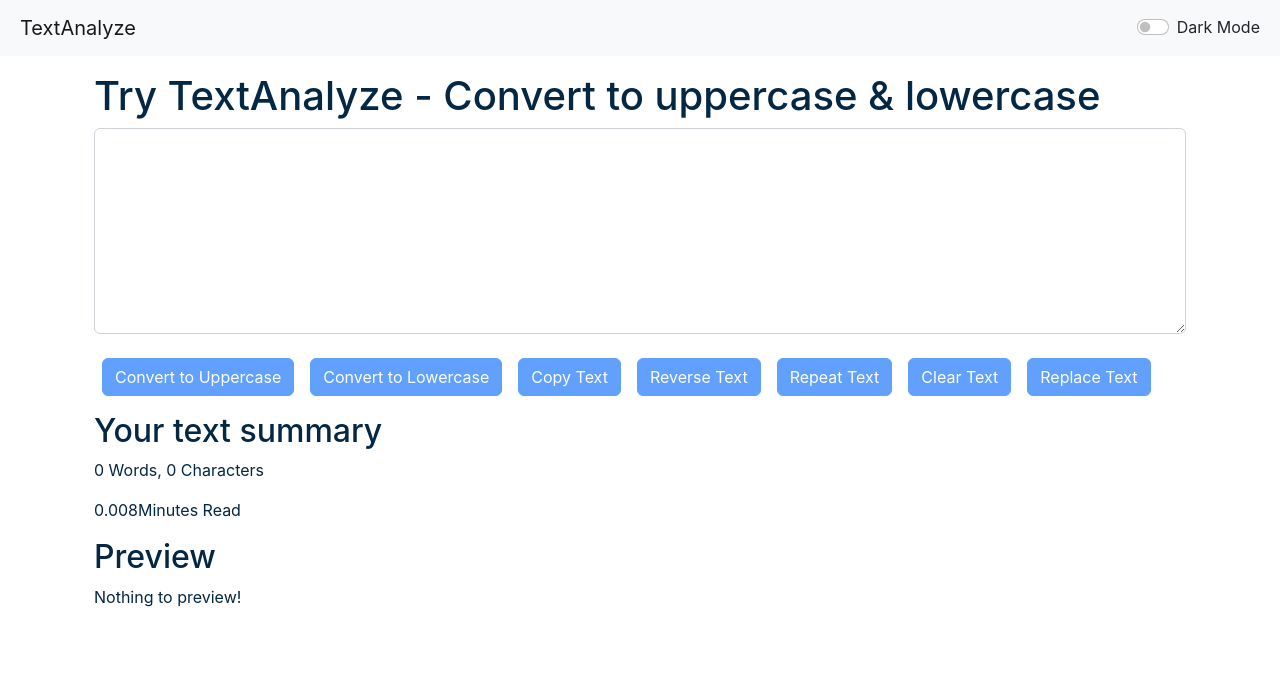
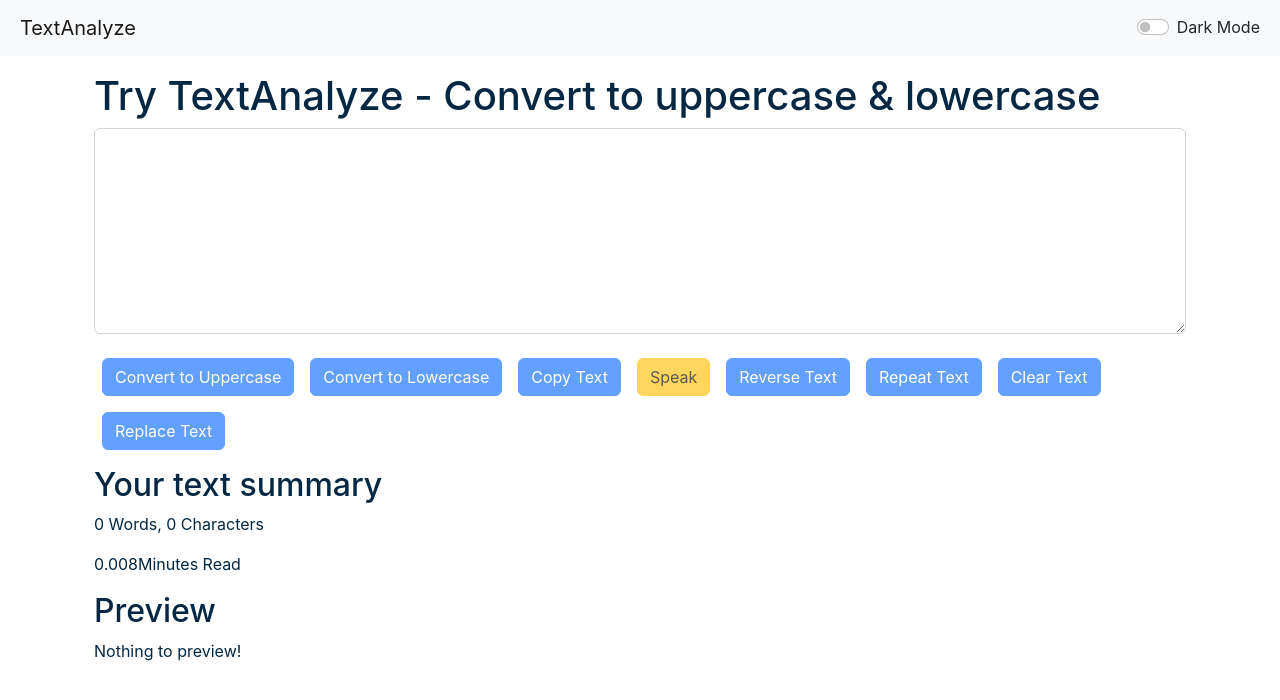
Before and after one commit to heyyankittt/TextAnalyze, a React (Create React App) app: page / in a window 1280 px wide. Shown: the top 700 px of the page. Built offline with nearby package versions, Linux system fonts and the light colour scheme.

Commit message:
speechsynthesis api implementation

```diff
--- a/src/components/TextForm.jsx
+++ b/src/components/TextForm.jsx
@@ -64,6 +64,12 @@
     props.showAlert("Text has been repeated!", "success");
   }
 
+  const speak = () => {
+    let msg = new SpeechSynthesisUtterance();
+    msg.text = text;
+    window.speechSynthesis.speak(msg);
+  }
+
     const [text, setText] = useState('');
 
   return (
@@ -74,10 +80,11 @@
   <textarea className="form-control" value={text} style={{backgroundColor: props.mode==='dark'?'grey':'white',
 color: props.mode==='dark'?'white':'#042743'}} onChange={handleOnChange} id="myBox" rows="8"></textarea>
 </div>
-
+<div id = "ulineText"></div>
 <button disabled={text.length===0} className="btn btn-primary mx-2 my-2" onClick={handleUpClick}>Convert to Uppercase</button>
 <button disabled={text.length===0} className="btn btn-primary mx-2 my-2" onClick={handleLoClick}>Convert to Lowercase</button>
 <button disabled={text.length===0} className="btn btn-primary mx-2 my-2" id="myButton" onClick={handlecopyclick}>Copy Text</button>
+<button disabled={text.length===0} type="submit" onClick={speak} className="btn btn-warning mx-2 my-2">Speak</button>
 <button disabled={text.length===0} className="btn btn-primary mx-2 my-2" onClick={handlereverseclick}>Reverse Text</button>
 <button disabled={text.length===0} className="btn btn-primary mx-2 my-2" onClick={repeatClick}>Repeat Text</button>
 <button disabled={text.length===0} className="btn btn-primary mx-2 my-2" onClick={handleclearClick}>Clear Text</button>
```
Also changed, not shown: 7 other files (tests, documents, lock files or other folders).
